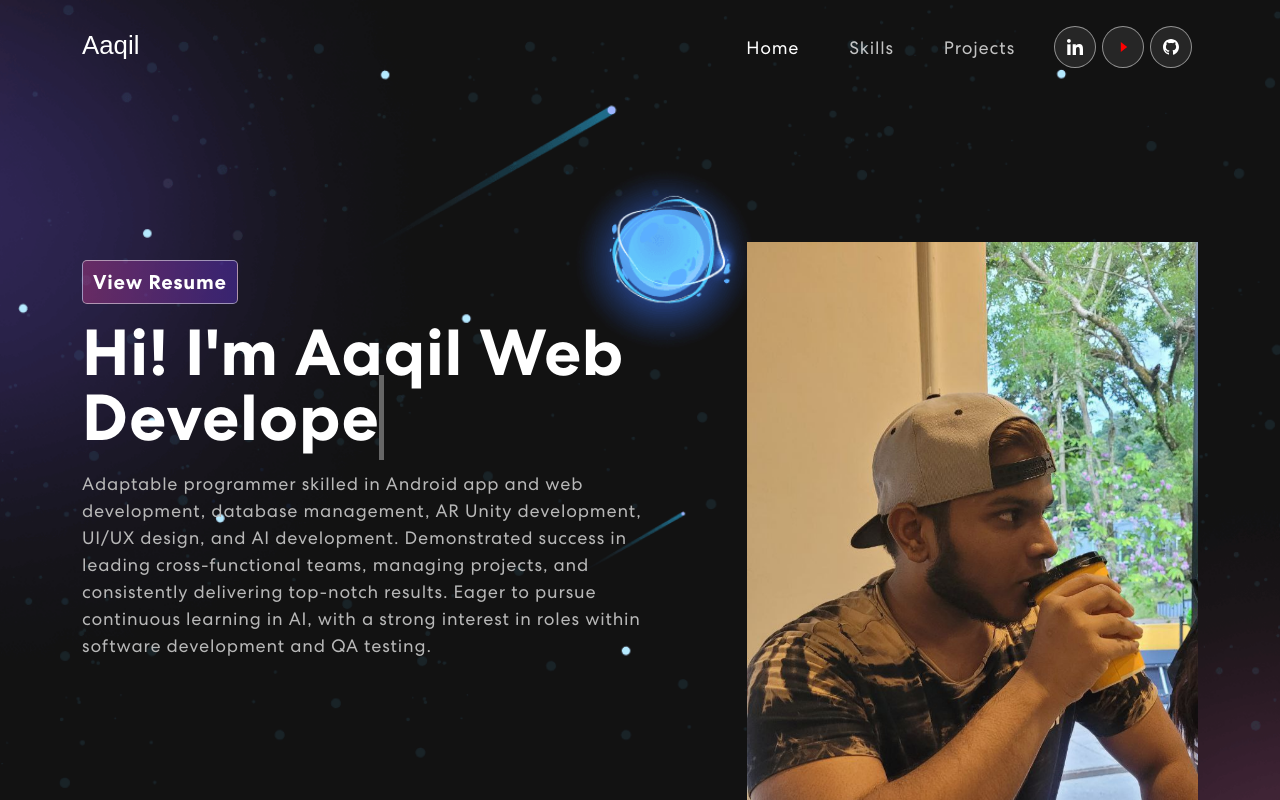
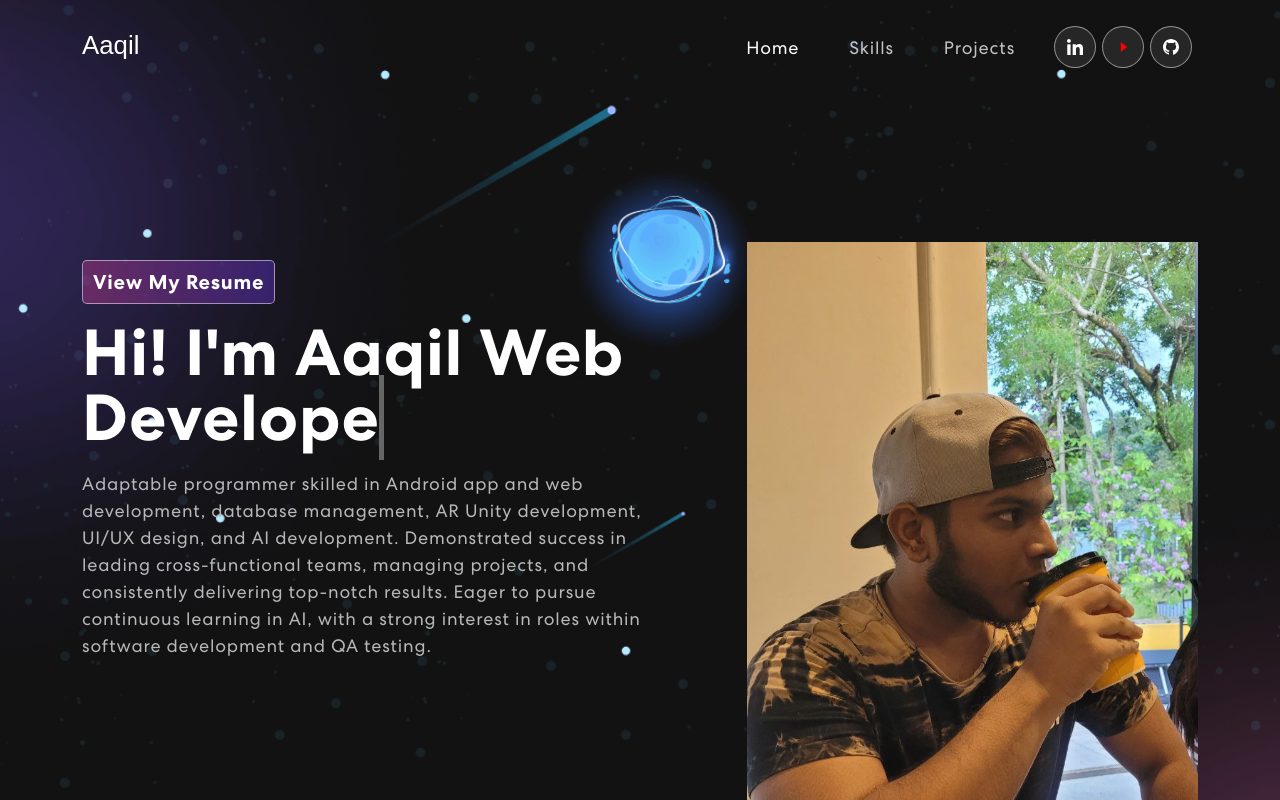
Before and after one commit to Aaqil456/my-portfolio, a React (Create React App) app: page / in a window 1280 px wide. Shown: the top 800 px of the page. Built offline with nearby package versions, Linux system fonts and the light colour scheme.

Commit message:
make resume viewable through gdrive link

```diff
--- a/src/components/Banner.js
+++ b/src/components/Banner.js
@@ -55,8 +55,8 @@ export const Banner = () => {
             <TrackVisibility>
               {({ isVisible }) =>
               <div className={isVisible ? "animate__animated animate__fadeIn" : ""}>
-                <a href="/Resume.pdf" className="tagline" target="_blank" rel="noopener noreferrer" download>
-                  View Resume
+                <a href="https://drive.google.com/file/d/1LIOi9mGB6JeDMdCvJUFJQIZzfqzFnqS5/view" className="tagline" target="_blank" rel="noopener noreferrer">
+                  View My Resume
                 </a>
 
                 <h1>{`Hi! I'm Aaqil`} <span className="txt-rotate" dataPeriod="100" data-rotate='[ "Web Developer", "Mobile App Developer", "UI/UX Designer" ]'><span className="wrap">{text}</span></span></h1>
```
Also changed, not shown: 1 other file (tests, documents, lock files or other folders).
